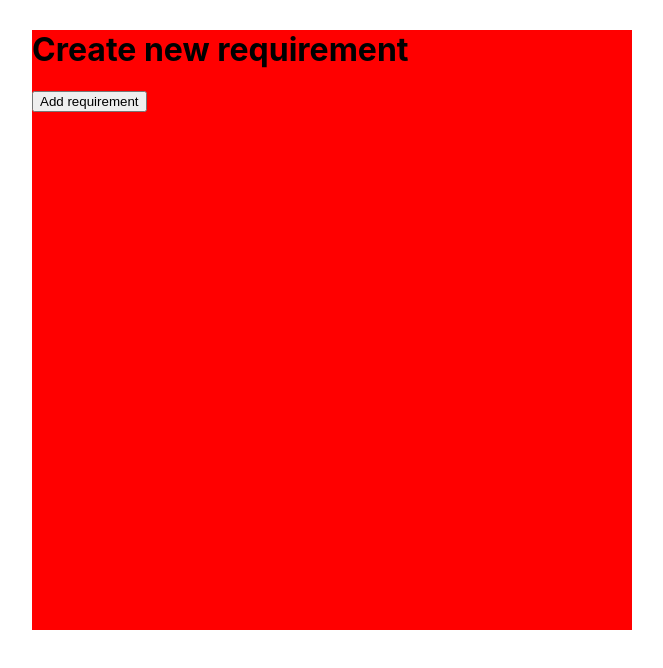
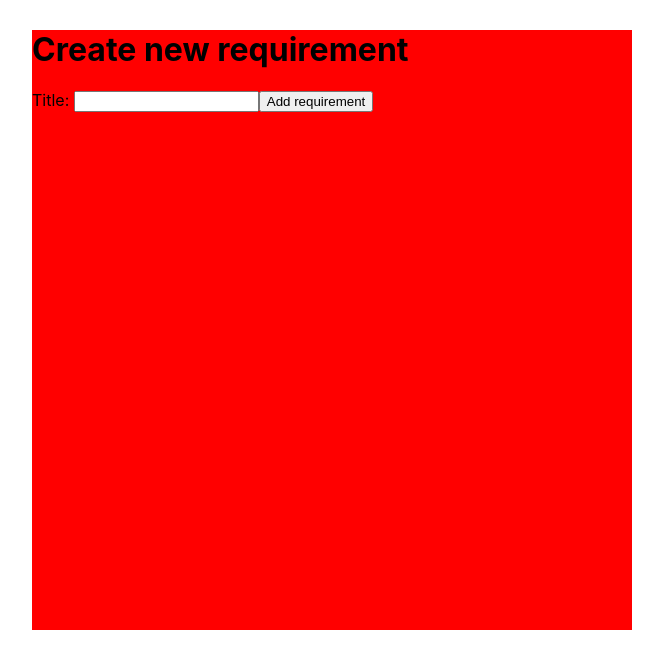
Before and after one commit to drnaida/X-Check-App, a React (Create React App) app in the folder client/: page /add-requirement in a window 1280 px wide. Shown: the top 668 px of the page, without its empty margins (308-971 px from the left). Built offline with nearby package versions, Linux system fonts and the light colour scheme.

Commit message:
feat: change state on form input change

```diff
--- a/client/src/pages/AddRequirement.js
+++ b/client/src/pages/AddRequirement.js
@@ -2,12 +2,19 @@ import React, { useState } from 'react';
 import './AddRequirement.scss';
 import '../index.scss';
 const AddRequirement = () => {
-  const [requirement, setRequirement] = useState({ title: '', description: '', minScore: 0, maxScore: 0, onlyForMentors: true,  scopeType: ''});
+  const [requirement, setRequirement] = useState({ title: 'title', description: '', minScore: 0, maxScore: 0, onlyForMentors: true,  scopeType: ''});
   const [requirements, setRequirements] = useState({basicScope: [], advancedScope: [], extraScope: []});
+
+  const changeRequirement = event => {
+    console.log(requirement);
+    setRequirement({ ...requirement, [event.target.name]: event.target.value });
+  };
 
   return(
     <div className="AddRequirement">
       <h1>Create new requirement</h1>
+      <label htmlFor="title">Title: </label>
+      <input id="title" name="title" onChange={changeRequirement}/>
       <button>Add requirement</button>
     </div>
   );
```
